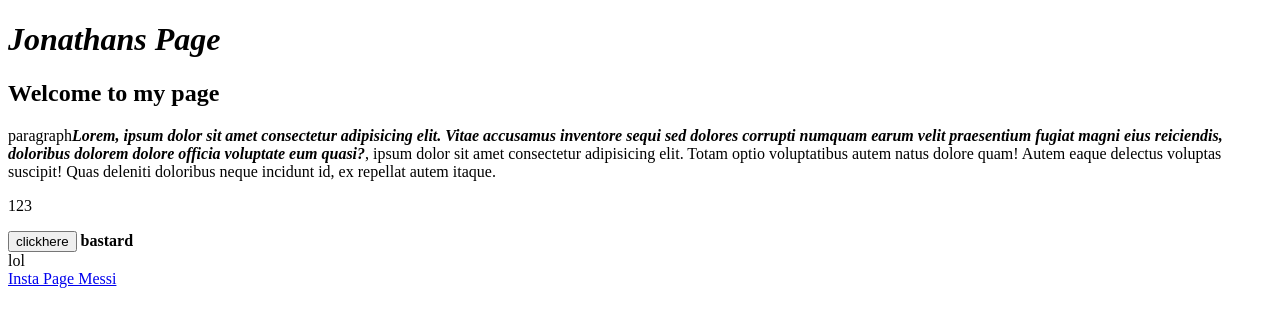
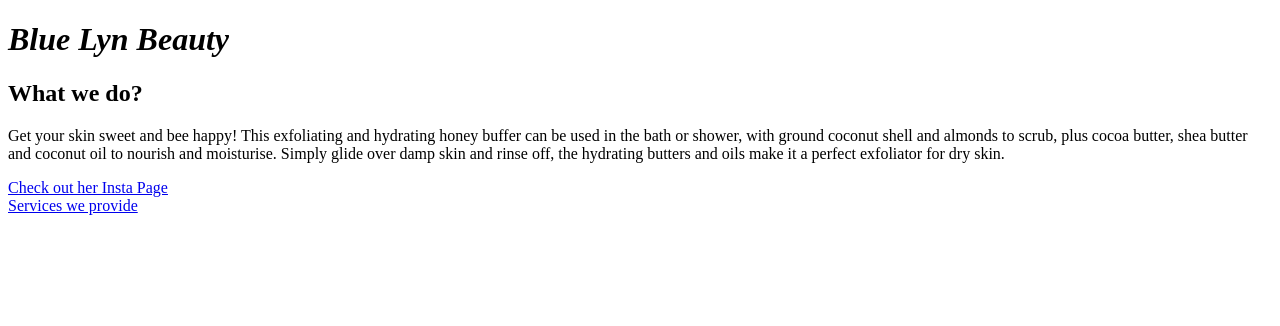
Before and after one commit to jonathanmbwara/Mess-about, a plain HTML site: page index.html in a window 1280 px wide. Drawn offline with Linux system fonts and the light colour scheme.

Commit message:
first commit

```diff
--- a/index.html
+++ b/index.html
@@ -4,16 +4,16 @@
     <meta charset="UTF-8">
     <meta http-equiv="X-UA-Compatible" content="IE=edge">
     <meta name="viewport" content="width=device-width, initial-scale=1.0">
-    <title>Jonathan wiki</title>
+    <title>Blue Lyn Beauty</title>
 </head>
 <body>
-<h1><i><b>Jonathans Page</b></i></h1>
-<h2>Welcome to my page</h2>
-<p>paragraph<i><b>Lorem, ipsum dolor sit amet consectetur adipisicing elit. Vitae accusamus inventore sequi sed dolores corrupti numquam earum velit praesentium fugiat magni eius reiciendis, doloribus dolorem dolore officia voluptate eum quasi?</b></i>, ipsum dolor sit amet consectetur adipisicing elit. Totam optio voluptatibus autem natus dolore quam! Autem eaque delectus voluptas suscipit! Quas deleniti doloribus neque incidunt id, ex repellat autem itaque.</p>
-<p>123</p>
-<button>clickhere</button>
-<b>bastard</b>
- <div>lol</div>
-<a href="https://www.instagram.com/leomessi/?hl=en">Insta Page Messi </a>
+<h1><i><b>Blue Lyn Beauty </b></i></h1>
+<h2>What we do?</h2>
+<p></p> Get your skin sweet and bee happy! This exfoliating and hydrating honey buffer can be used in the bath or shower, with ground coconut shell and almonds to scrub, plus cocoa butter, shea butter and coconut oil to nourish and moisturise. Simply glide over damp skin and rinse off, the hydrating butters and oils make it a perfect exfoliator for dry skin.
+</p>
+
+<a href="https://www.instagram.com/mami.ellaa/" target="_blank">Check out her Insta Page</a>
+ <div></div>
+<a href="http://127.0.0.1:5500/dashboard.html" target="_blank"> Services we provide</a>
 </body>
 </html>
```
Also changed, not shown: dashboard.html (added, +20 -0 lines).
